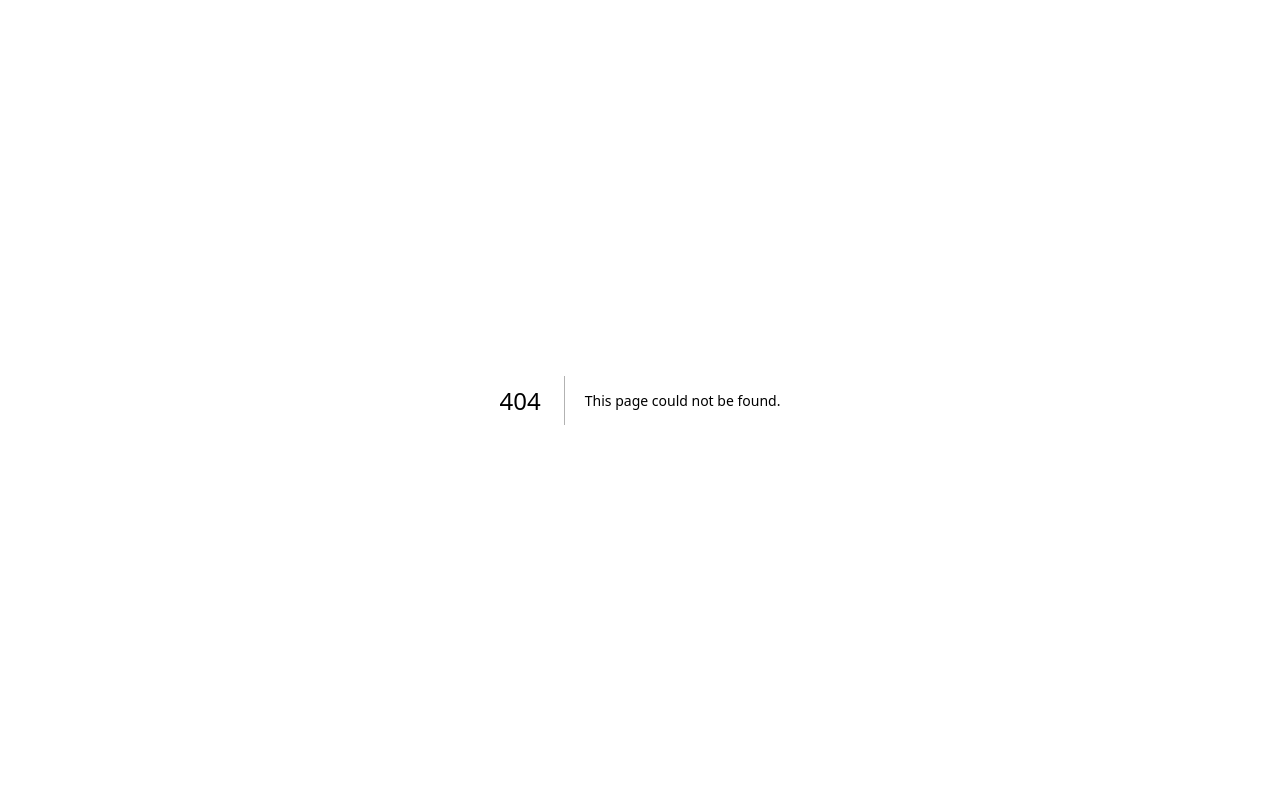
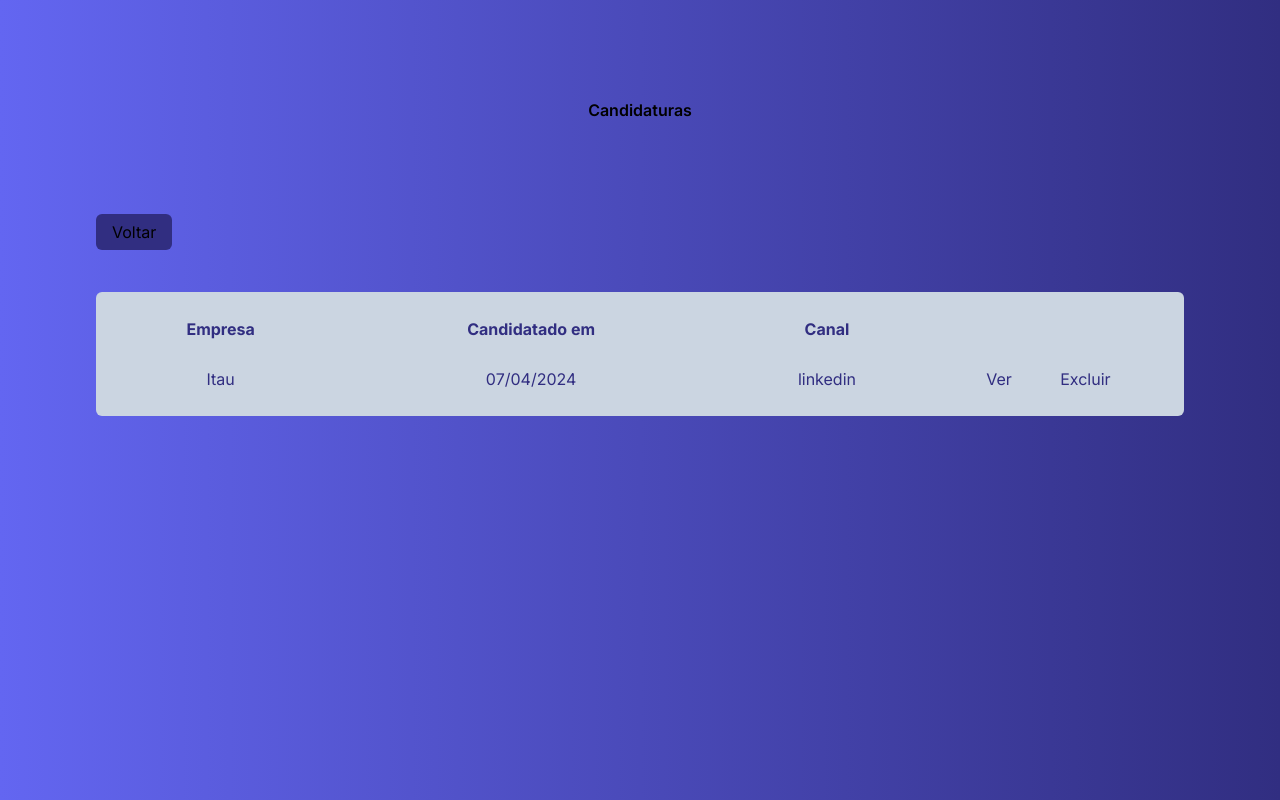
Before and after one commit to dougstefe/schedevule-web, a Next.js app: page /job-applications in a window 1280 px wide. Before the commit this address had no page. Built offline with nearby package versions, Linux system fonts and the light colour scheme.

Commit message:
feat: add application pages

```diff
--- /dev/null
+++ b/src/app/job-applications/[details]/page.tsx
@@ -0,0 +1,50 @@
+import Layout from '../../components/Layout'
+
+export default function Page() {
+
+  return (
+    <Layout title="Detalhes da candidatura" toGoBack='/'>
+        <form>
+          <div className="space-y-12">
+            <h2  className="text-base font-semibold leading-7">
+              Informações sobre a candidatura
+            </h2>
+            <div className="mt-10 grid grid-cols-1 gap-x-6 gap-y-8 sm:grid-cols-6">
+              <div className="sm:col-span-4">
+                <label htmlFor="company" className="block text-sm font-medium leading-6">Nome da empresa:</label>
+                <div className="mt-2">
+                  <div className="flex rounded-md shadow-sm ring-1 ring-inset ring-gray-300 focus-within:ring-2 focus-within:ring-inset focus-within:ring-indigo-600 sm:max-w-md">
+                    <input type="text" name="company" id="company" autoComplete="company" className="block w-full rounded-md border-0 py-1.5 text-gray-900 shadow-sm ring-1 ring-inset ring-gray-300 placeholder:text-gray-400 focus:ring-2 focus:ring-inset focus:ring-indigo-600 sm:text-sm sm:leading-6" />
+                  </div>
+                </div>
+              </div>
+              <div className="sm:col-span-4">
+                <label htmlFor="candidateAt" className="block text-sm font-medium leading-6">Data da candidatura:</label>
+                <div className="mt-2">
+                  <div className="flex w-32 rounded-md shadow-sm ring-1 ring-inset ring-gray-300 focus-within:ring-2 focus-within:ring-inset focus-within:ring-indigo-600 sm:max-w-md">
+                    <input type="date" name="candidateAt" id="candidateAt" autoComplete="candidateAt" className="block w-full rounded-md border-0 py-1.5 text-gray-900 shadow-sm ring-1 ring-inset ring-gray-300 placeholder:text-gray-400 focus:ring-2 focus:ring-inset focus:ring-indigo-600 sm:text-sm sm:leading-6" />
+                  </div>
+                </div>
+              </div>
+              <div className="sm:col-span-4">
+                <label htmlFor="channel" className="block text-sm font-medium leading-6">Plataforma da candidatura:</label>
+                <div className="mt-2">
+                  <div className="flex rounded-md shadow-sm ring-1 ring-inset ring-gray-300 focus-within:ring-2 focus-within:ring-inset focus-within:ring-indigo-600 sm:max-w-md">
+                    <input type="text" name="channel" id="channel" autoComplete="channel" className="block w-full rounded-md border-0 py-1.5 text-gray-900 shadow-sm ring-1 ring-inset ring-gray-300 placeholder:text-gray-400 focus:ring-2 focus:ring-inset focus:ring-indigo-600 sm:text-sm sm:leading-6" />
+                  </div>
+                </div>
+              </div>
+              <div className="sm:col-span-4">
+                <label htmlFor="linkToTrackProgress" className="block text-sm font-medium leading-6">Link para acompanhamento:</label>
+                <div className="mt-2">
+                  <div className="flex w-full rounded-md shadow-sm ring-1 ring-inset ring-gray-300 focus-within:ring-2 focus-within:ring-inset focus-within:ring-indigo-600">
+                    <input type="text" name="linkToTrackProgress" id="linkToTrackProgress" autoComplete="linkToTrackProgress" className="block w-full rounded-md border-0 py-1.5 text-gray-900 shadow-sm ring-1 ring-inset ring-gray-300 placeholder:text-gray-400 focus:ring-2 focus:ring-inset focus:ring-indigo-600 sm:text-sm sm:leading-6" />
+                  </div>
+                </div>
+              </div>
+            </div>
+          </div>
+        </form>
+    </Layout>
+  )
+}
--- /dev/null
+++ b/src/app/job-applications/page.tsx
@@ -0,0 +1,61 @@
+import Layout from '../components/Layout'
+import { JobApplication } from '../core/models/job-application'
+
+export default function Home() {
+  const jobApplications: JobApplication[] = [
+    new JobApplication('Itau', new Date(), 'linkedin', 'https://google.com.br', '123')
+  ];
+
+  function renderTableBody() {
+    if (!jobApplications.length) {
+      <tr>
+        <td colSpan={4}>
+          Não há candidatura
+        </td>
+      </tr>
+    }
+    return jobApplications.map((jobApplication, i) => (
+      <tr>
+        <td>
+          {jobApplication.company}
+        </td>
+        <td>
+          {jobApplication.candidateAt.toISOString().slice(0, 10).split('-').reverse().join('/')}
+        </td>
+        <td>
+          {jobApplication.channel}
+        </td>
+        <td className="flex justify-evenly">
+          <a href={`/job-applications/${jobApplication.id}`}>Ver</a>
+          <button>Excluir</button>
+        </td>
+      </tr>
+    ))
+  }
+  return (
+    <Layout title="Candidaturas" toGoBack="/">
+      <table className='table-auto w-full bg-slate-300 text-indigo-900 rounded-md border-separate border-spacing-6 text-center'>
+        <thead>
+          <tr>
+            <th className=''>
+              Empresa
+            </th>
+            <th className=''>
+              Candidatado em
+            </th>
+            <th className=''>
+              Canal
+            </th>
+            <th className=''>
+            </th>
+          </tr>
+        </thead>
+        <tbody>
+          {
+            renderTableBody()
+          }
+        </tbody>
+      </table>
+    </Layout>
+  );
+}
```
